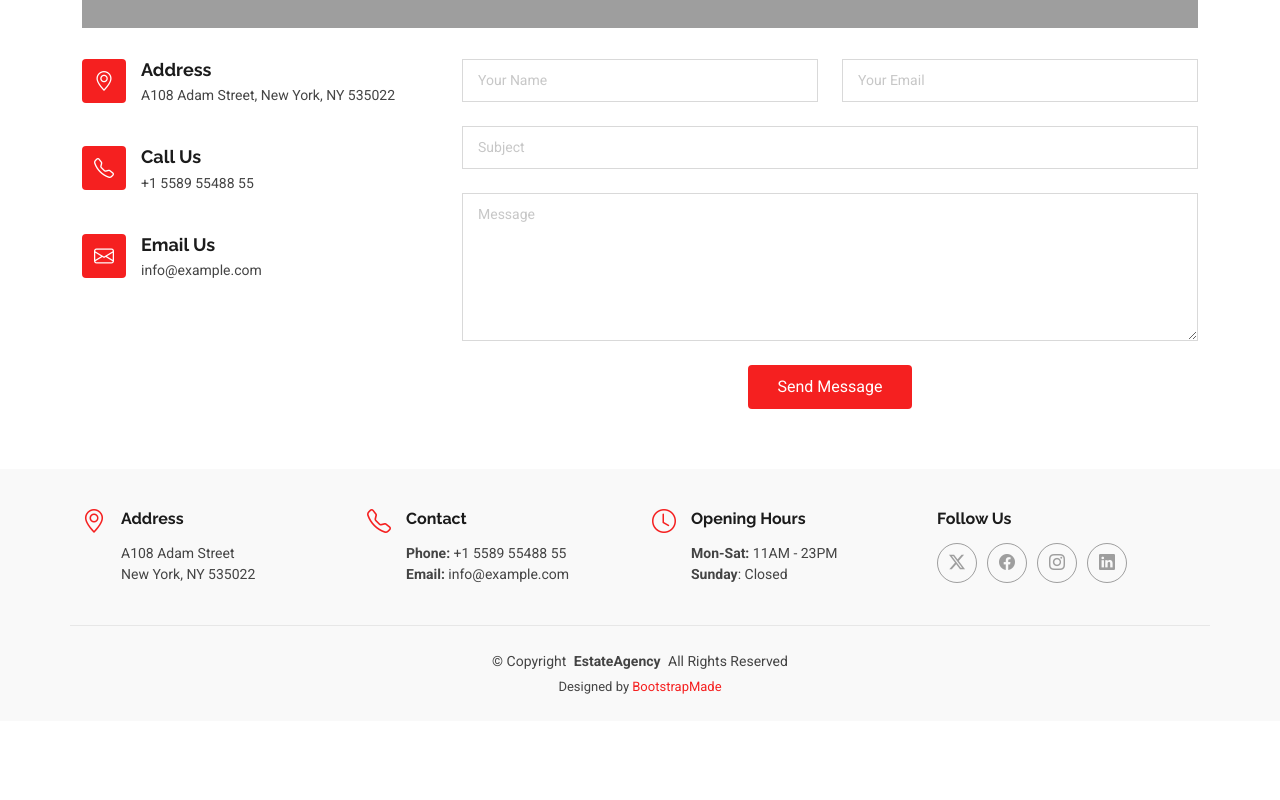
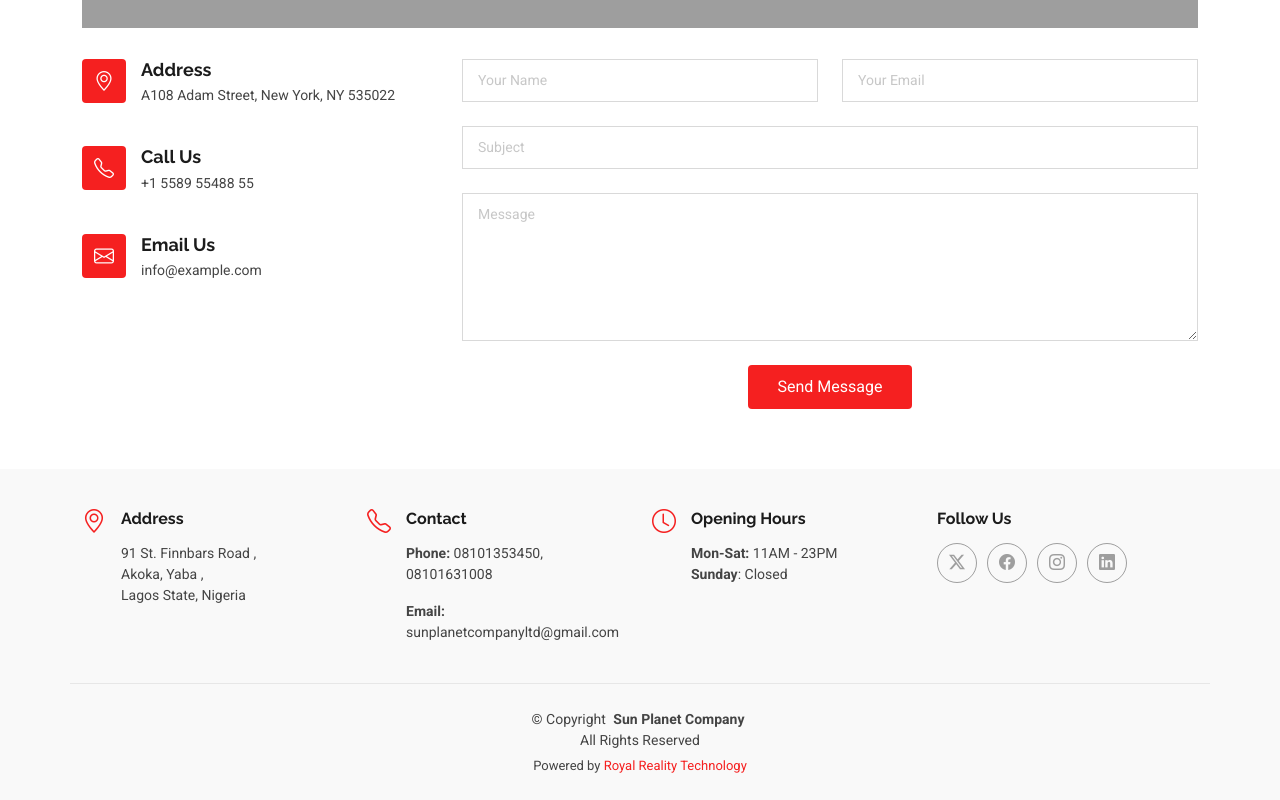
Before and after one commit to chromaojo/realEstate2, a plain HTML site: page contact.html in a window 1280 px wide. Shown: the part 733-1533 px from the top of the page. Before the commit the page ends 1454 px from the top, so only its background shows below. Drawn offline with Linux system fonts and the light colour scheme; grey boxes are pictures that could not be loaded.

Commit message:
Amending the footer section of the web app

```diff
--- a/contact.html
+++ b/contact.html
@@ -171,9 +171,9 @@
           <i class="bi bi-geo-alt icon"></i>
           <div class="address">
             <h4>Address</h4>
-            <p>A108 Adam Street</p>
-            <p>New York, NY 535022</p>
-            <p></p>
+            <p>91 St. Finnbars Road ,</p>
+            <p>Akoka, Yaba ,</p>
+            <p>Lagos State, Nigeria</p>
           </div>
 
         </div>
@@ -182,10 +182,9 @@
           <i class="bi bi-telephone icon"></i>
           <div>
             <h4>Contact</h4>
-            <p>
-              <strong>Phone:</strong> <span>+1 5589 55488 55</span><br>
-              <strong>Email:</strong> <span>info@example.com</span><br>
-            </p>
+            <p><strong>Phone:</strong> <span>08101353450, 08101631008</span></p>
+            <p><strong>Email:</strong> <span>sunplanetcompanyltd@gmail.com</span></p>
+
           </div>
         </div>
 
@@ -214,20 +213,20 @@
     </div>
 
     <div class="container copyright text-center mt-4">
-      <p>© <span>Copyright</span> <strong class="px-1 sitename">EstateAgency</strong> <span>All Rights Reserved</span></p>
+      <p>© <span>Copyright</span> <strong class="px-1 sitename">Sun Planet Company</strong> <br> <span>All Rights
+          Reserved</span>
+      </p>
       <div class="credits">
-        <!-- All the links in the footer should remain intact. -->
-        <!-- You can delete the links only if you've purchased the pro version. -->
-        <!-- Licensing information: https://bootstrapmade.com/license/ -->
-        <!-- Purchase the pro version with working PHP/AJAX contact form: [buy-url] -->
-        Designed by <a href="https://bootstrapmade.com/">BootstrapMade</a>
+
+        Powered by <a href="#">Royal Reality Technology</a>
       </div>
     </div>
 
   </footer>
 
   <!-- Scroll Top -->
-  <a href="#" id="scroll-top" class="scroll-top d-flex align-items-center justify-content-center"><i class="bi bi-arrow-up-short"></i></a>
+  <a href="https://wa.me/+2348101631008" id="scroll-top"
+    class="scroll-top d-flex align-items-center justify-content-center"><i class="bi bi-whatsapp"></i></a>
 
   <!-- Preloader -->
   <div id="preloader"></div>
```
Also changed, not shown: properties.html (+13 -14 lines).
